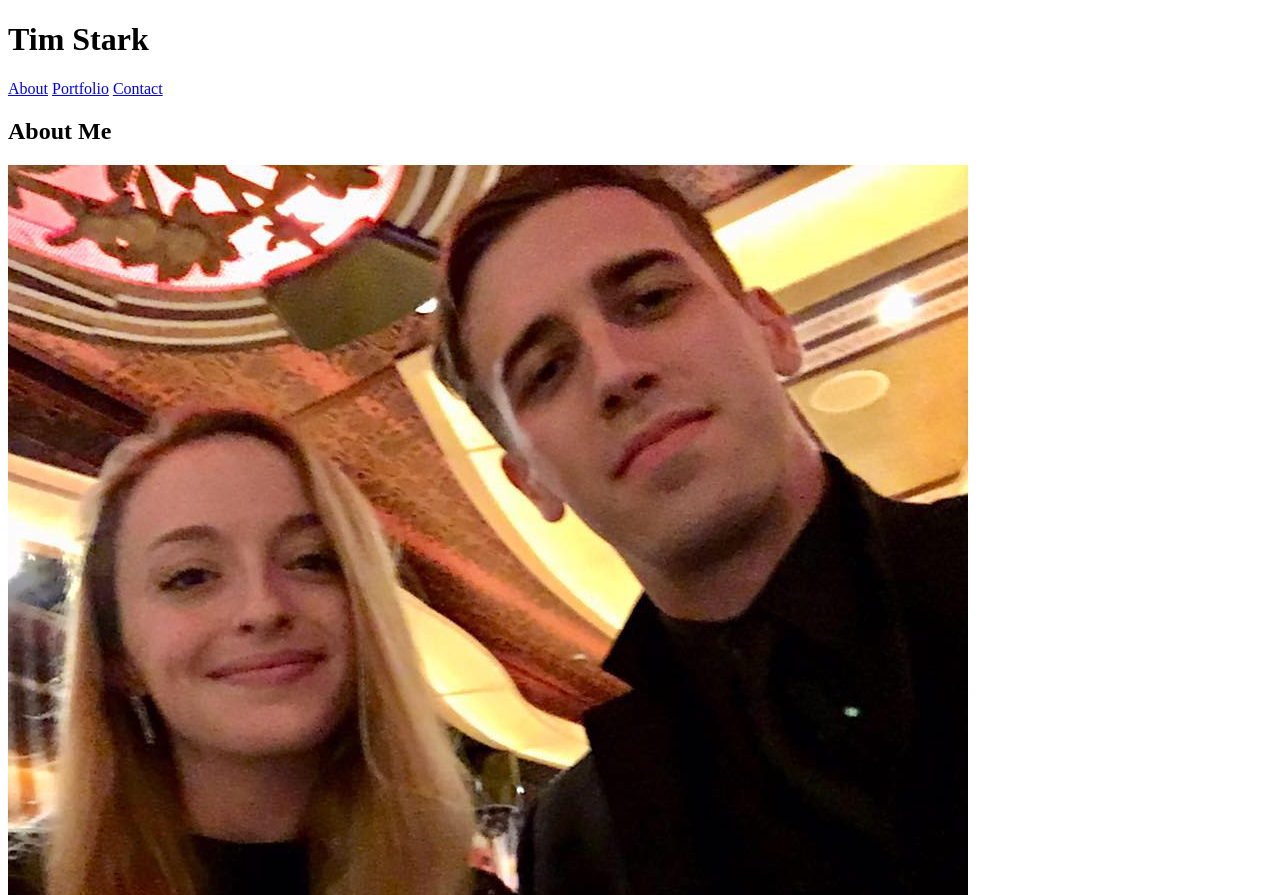
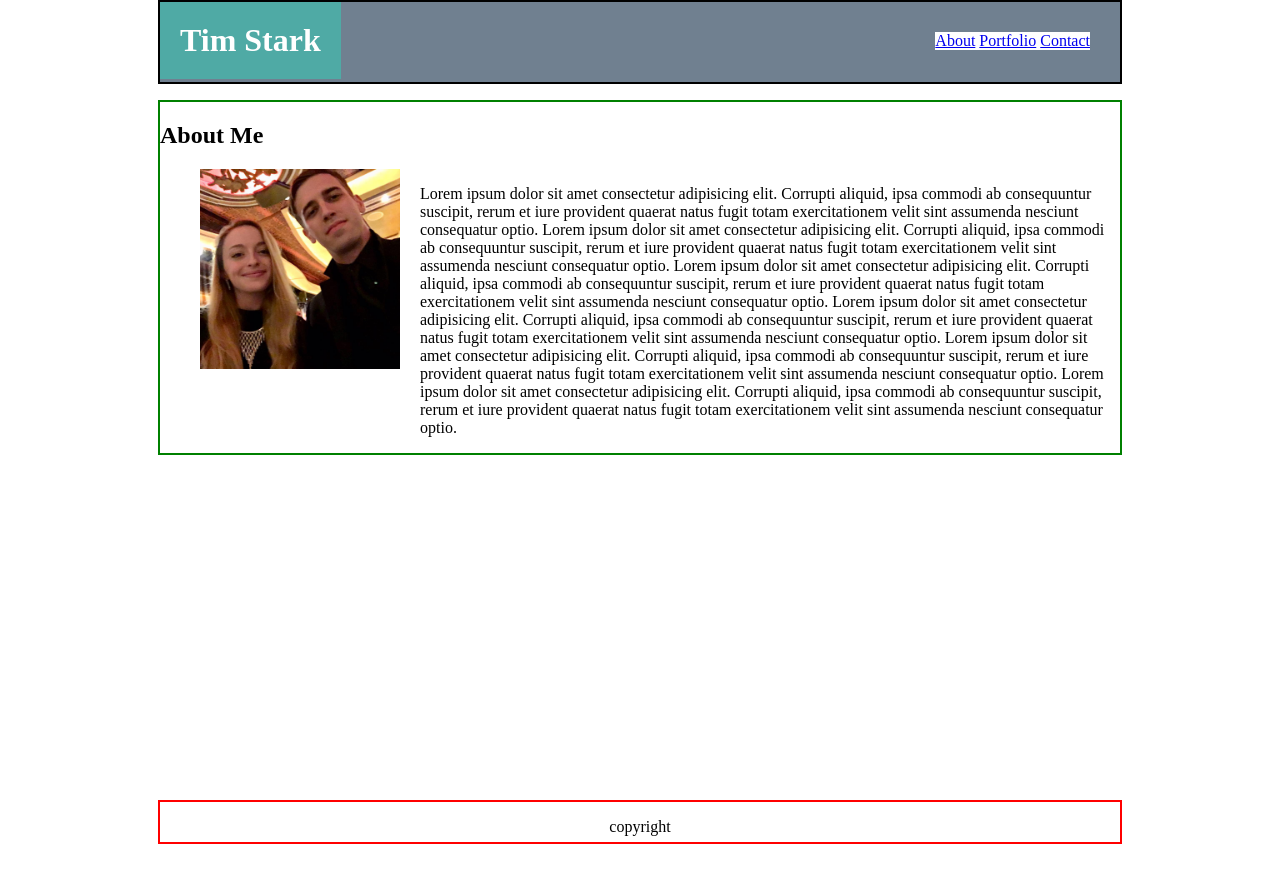
Before and after one commit to timstarkk/Basic-Portfolio, a plain HTML site: page index.html in a window 1280 px wide. Shown: the top 895 px of the page. After the commit the page ends 844 px from the top, so only its background shows below. Drawn offline with Linux system fonts and the light colour scheme.

Commit message:
Started Styling

```diff
--- a/assets/css/style.css
+++ b/assets/css/style.css
@@ -0,0 +1,79 @@
+body {
+    min-height: 100vh;
+    max-width: 960px;
+    margin: auto;
+    position: relative;
+    display: table;
+}
+
+#content-wrap {
+    min-height: 100vh;
+    padding-bottom: 0;
+}
+
+header {
+    width: 960px;
+    height: 80px;
+    background: slategray;
+    position: fixed;
+    border: 2px solid black;
+    z-index: 20;
+}
+
+
+h1 {
+    margin: 0px;
+    padding: 20px;
+    background: #4faaa5;
+    color: white;
+    float: left;
+}
+
+nav {
+    position:relative;
+    top: 30px;
+    right: 30px;
+    background: white;
+    float: right;
+}
+
+.clearfix {
+    overflow: auto;
+}
+
+.clearfix::after {
+    clear: both;
+    content: " ";
+    display: block;
+}
+
+main {
+    width: 960px;
+    border: 2px solid green;
+    position: relative;
+    top: 100px;
+    z-index: 10;
+}
+
+#image {
+    height: 200px;
+    width: 200px;
+    float: left;
+    position: relative;
+    left: 40px;
+}
+
+#paragraph {
+    max-width: 700px;
+    float: right;
+    position: relative;
+}
+
+footer {
+    text-align: center;
+    width: 960px;
+    border: 2px solid red;
+    position: relative;
+    bottom: 0px;
+    height: 2.5em;
+}
--- a/index.html
+++ b/index.html
@@ -5,8 +5,9 @@
     <link rel="shortcut icon" type="image/x-icon" href="assets/images/favicon.ico">
     <link rel="stylesheet" type="text/css" href="assets/css/style.css">
 </head>
-<body>
-    <header>
+<body id="container">
+    <div id="content-wrap">
+        <header class="clearfix">
 
             <h1>Tim Stark</h1>
 
@@ -19,12 +20,21 @@
             </nav>
 
         </header>
-    <main>
+        <main class="clearfix">
             <h2>About Me</h2>
 
             <img id="image" alt="Tim and Sabryna" src="assets/images/tim.jpg">
 
-        <p>Lorem ipsum dolor sit amet consectetur adipisicing elit.
+            <p id="paragraph">Lorem ipsum dolor sit amet consectetur adipisicing elit.
+                    Corrupti aliquid, ipsa commodi ab consequuntur suscipit,
+                    rerum et iure provident quaerat natus fugit totam exercitationem
+                    velit sint assumenda nesciunt consequatur optio. Lorem ipsum dolor sit amet consectetur adipisicing elit.
+                    Corrupti aliquid, ipsa commodi ab consequuntur suscipit,
+                    rerum et iure provident quaerat natus fugit totam exercitationem
+                    velit sint assumenda nesciunt consequatur optio. Lorem ipsum dolor sit amet consectetur adipisicing elit.
+                    Corrupti aliquid, ipsa commodi ab consequuntur suscipit,
+                    rerum et iure provident quaerat natus fugit totam exercitationem
+                    velit sint assumenda nesciunt consequatur optio. Lorem ipsum dolor sit amet consectetur adipisicing elit.
                     Corrupti aliquid, ipsa commodi ab consequuntur suscipit,
                     rerum et iure provident quaerat natus fugit totam exercitationem
                     velit sint assumenda nesciunt consequatur optio. Lorem ipsum dolor sit amet consectetur adipisicing elit.
@@ -35,7 +45,7 @@
                     rerum et iure provident quaerat natus fugit totam exercitationem
                     velit sint assumenda nesciunt consequatur optio. </p>
         </main>
-
+    </div>
     <footer>
         <p>copyright</p>
     </footer>
```
Lines whose indentation alone changed are shown as unchanged.
